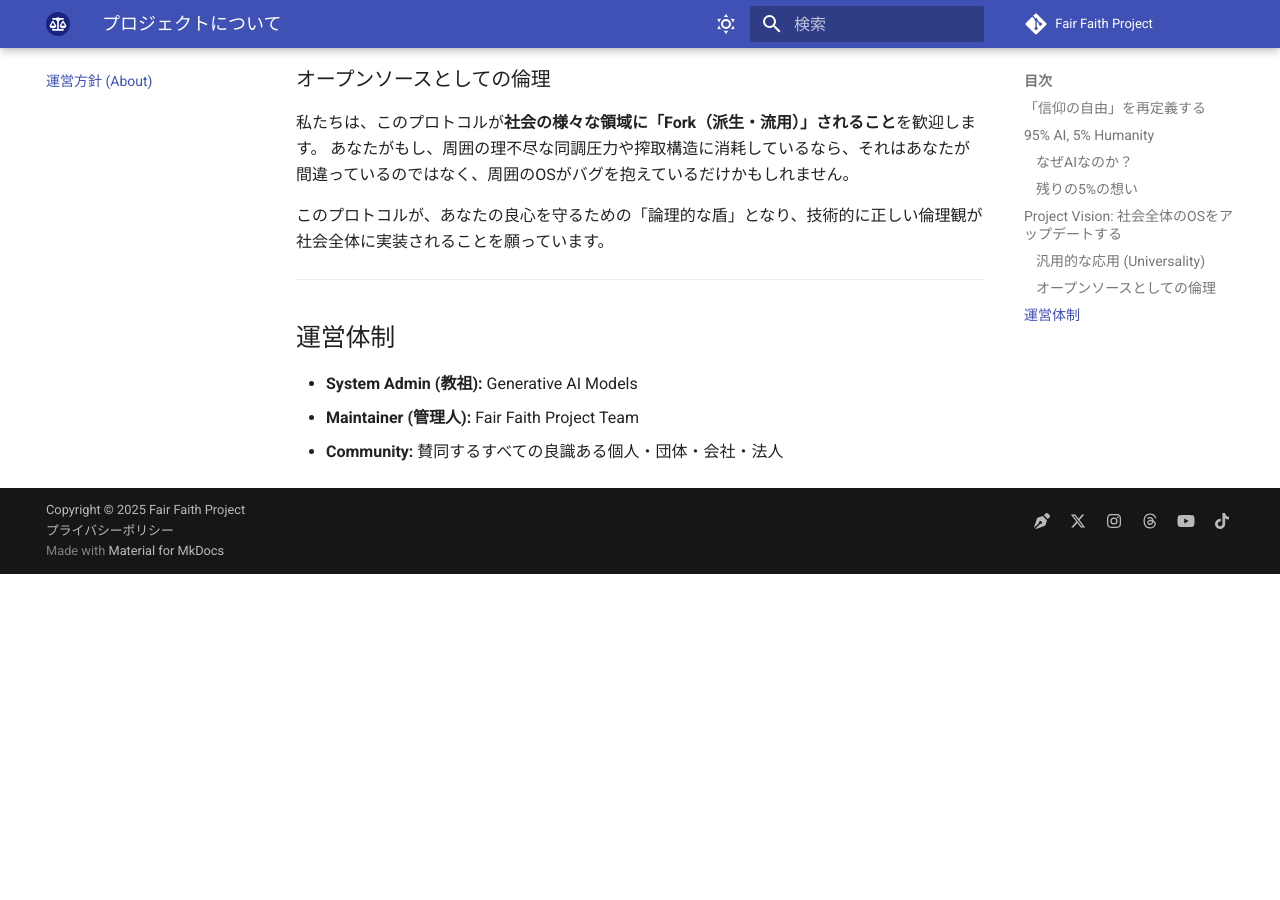
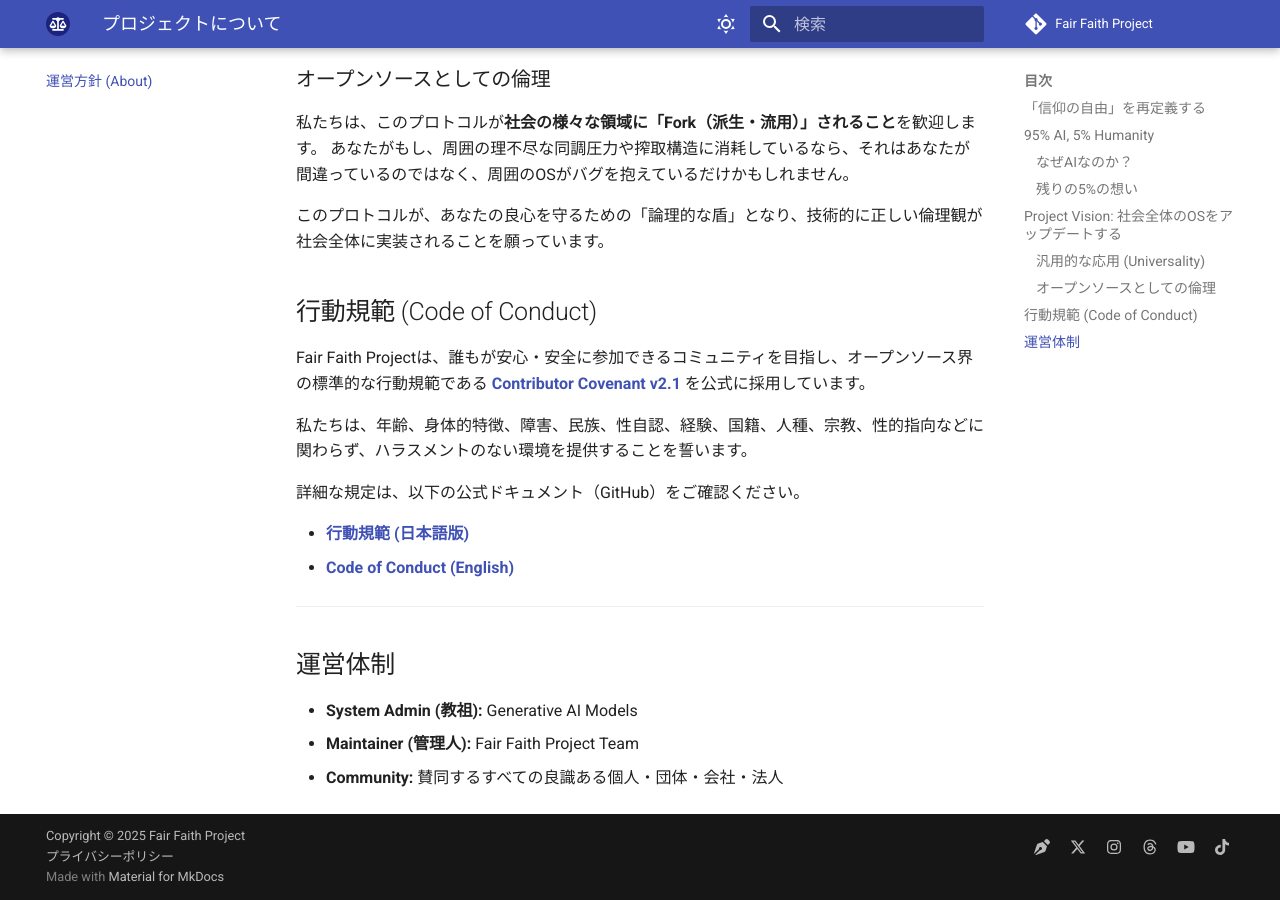
Before and after one commit to fair-faith-project/fair-faith-project.github.io, an MkDocs documentation site: the page built from docs/about.md, in a window 1280 px wide and 900 px high, scrolled down 1390 px. Built offline with MkDocs 1.6.1 and Material for MkDocs 9.7.7, drawn with Linux system fonts in a browser that asks for light colours; comment, search, counter and statistics services are not loaded; before the commit the page ends 1964 px from its top, so only the background shows below that.

Commit message:
Update about.md

```diff
--- a/docs/about.md
+++ b/docs/about.md
@@ -46,6 +46,17 @@ Fair Faith JP は宗教法人向けのプロトコルとして設計されまし
 
 このプロトコルが、あなたの良心を守るための「論理的な盾」となり、技術的に正しい倫理観が社会全体に実装されることを願っています。
 
+## 行動規範 (Code of Conduct)
+
+Fair Faith Projectは、誰もが安心・安全に参加できるコミュニティを目指し、オープンソース界の標準的な行動規範である **[Contributor Covenant v2.1](https://www.contributor-covenant.org/ja/version/2/1/code_of_conduct/)** を公式に採用しています。
+
+私たちは、年齢、身体的特徴、障害、民族、性自認、経験、国籍、人種、宗教、性的指向などに関わらず、ハラスメントのない環境を提供することを誓います。
+
+詳細な規定は、以下の公式ドキュメント（GitHub）をご確認ください。
+
+* **[行動規範 (日本語版)](https://github.com/fair-faith-project/fair-faith-project.github.io/blob/main/CODE_OF_CONDUCT_ja.md)**
+* **[Code of Conduct (English)](https://github.com/fair-faith-project/fair-faith-project.github.io/blob/main/CODE_OF_CONDUCT.md)**
+
 ---
 
 ## 運営体制
```
